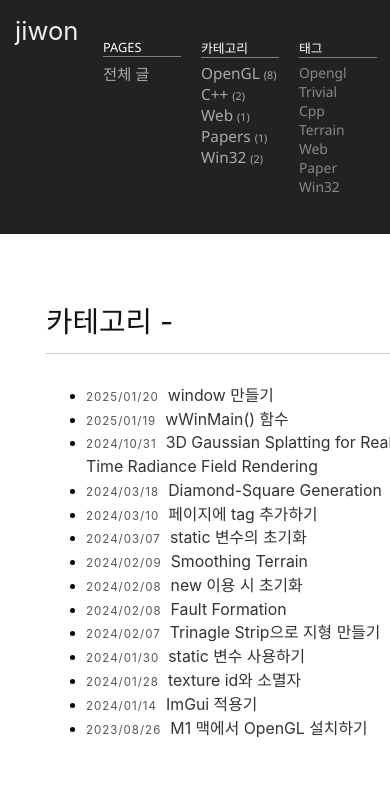
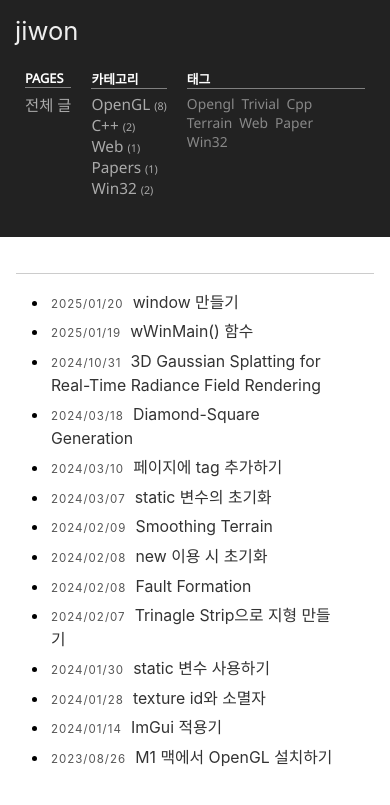
Before and after one commit to jiwon1304/jiwon1304.github.io, a Jekyll site: the page built from category.md, in a window 390 px wide. Shown: the top 805 px of the page. Built offline with Jekyll 4.4.1, drawn with Linux system fonts in a browser that asks for light colours; some web fonts are replaced.

Commit message:
모바일 카테고리 수정

```diff
--- a/_includes/category.html
+++ b/_includes/category.html
@@ -1,6 +1,6 @@
 <article class="post">
 	<header class="post-header home">
-		<div class="post-title">카테고리 - <span id='category-name'></span></div>
+		<div class="post-title"><span id='category-name'></span></div>
 	</header>
 
 	<div class="post-content">
--- a/_includes/sidebar.html
+++ b/_includes/sidebar.html
@@ -12,6 +12,7 @@
 	{%- endif -%} -->
 </div>
 
+<div class="sidebar-nav-container">
 	<div class="sidebar-item sidebar-nav">
 		<ul class="nav">
 		<li class="nav-title">Pages</li>
@@ -55,13 +56,16 @@
 	<div class="sidebar-item sidebar-nav">
 		<ul class="nav">
 			<li class="nav-title">태그</li>
+				<div class="nav-item-block">
 					{% for tag in site.tags %}
 						<a class="nav-item" href="{{ root_url }}/{{ site.tag_dir }}#{{ tag | first }}">
 							<span class="tags">{{ tag | first }}</span>
 						</a>
 					{% endfor %}
+				</div>
 		</nav>
 	</ul>
+	</div>
 </div>
 
 <!-- my tags
--- a/public/css/style.css
+++ b/public/css/style.css
@@ -389,13 +389,29 @@ footer {
 
 /* 모바일 */
 @media (max-width: 576px) {
+/* @media { */
 	article {
 		font-size: 0.9em;
 		line-height: 1.5;
 		width: calc(100dvw - 5%);
+		word-wrap: break-word;
 	}
 
-	.code
+	header.post-header {
+		padding: 10px 5px 10px 5px;
+		margin-bottom: 10px;
+	}
+	code {
+		font-size: 0.9em;
+	}
+
+	.post-list {
+		padding-left: 2rem;
+		padding-right: 2rem;
+	}
+	.post-list-item {
+		padding: 0.2em;
+	}
 
 	.content {
 		padding: 0px;
@@ -409,15 +425,57 @@ footer {
 		flex: 0 0 auto;
 		flex-flow: row nowrap;
 		height: auto;
+		display: flex;
+		flex-direction: column;
 	}
 
+	.sidebar-nav-container {
+		display: flex;
+		flex-direction: row;
+	}
 	.sidebar-nav {
 		margin: 10px;
+		display: flex;
+		flex-direction: row;
 	}
 
 	.sidebar-item {
 		flex: 1 1 auto;
-		min-width: 20vw;
+		/* min-width: 20vw; */
+		white-space: nowrap;
+		display: inline-block;
+		width: auto;
+	}
+
+	/* nav는 세로로 배치되고, flexbox를 사용하여 자식 요소들이 세로로 정렬되도록 함 */
+	.nav {
+		display: flex;
+		flex-direction: column; /* 세로 정렬 */
+		padding-left: 0;
+	}
+
+	/* nav-title은 한 줄로 표시되도록 설정 */
+	.nav-title {
+		display: block; /* 기본적으로 한 줄로 나옴 */
+		font-weight: bold; /* 강조를 위해 글씨를 굵게 */
+	}
+
+	/* nav-item의 li 요소는 기본적으로 블록 요소로 설정해서 줄바꿈 */
+	.nav-item li {
+		display: block; /* li는 블록 요소로 처리하여 한 줄에 하나씩 표시 */
+		margin-bottom: 5px; /* 항목들 사이에 간격 추가 */
+	}
+
+	.nav-item-block {
+		display: flex;
+		flex-wrap: wrap;
+	}
+	/* nav-item 안의 a 태그는 가로로 배치되며, 너무 길면 줄바꿈되도록 설정 */
+	.nav-item a {
+		/* display: inline-block; a 태그가 가로로 배치되게 함
+		margin-right: 10px; 간격 추가 */
+		word-wrap: break-word; /* 긴 텍스트가 있으면 줄바꿈하도록 함 */
+		max-width: 100%; /* 너비를 부모에 맞추어 제한 */
 	}
 
 	.sidebar-header {
```
Lines whose indentation alone changed are shown as unchanged.
